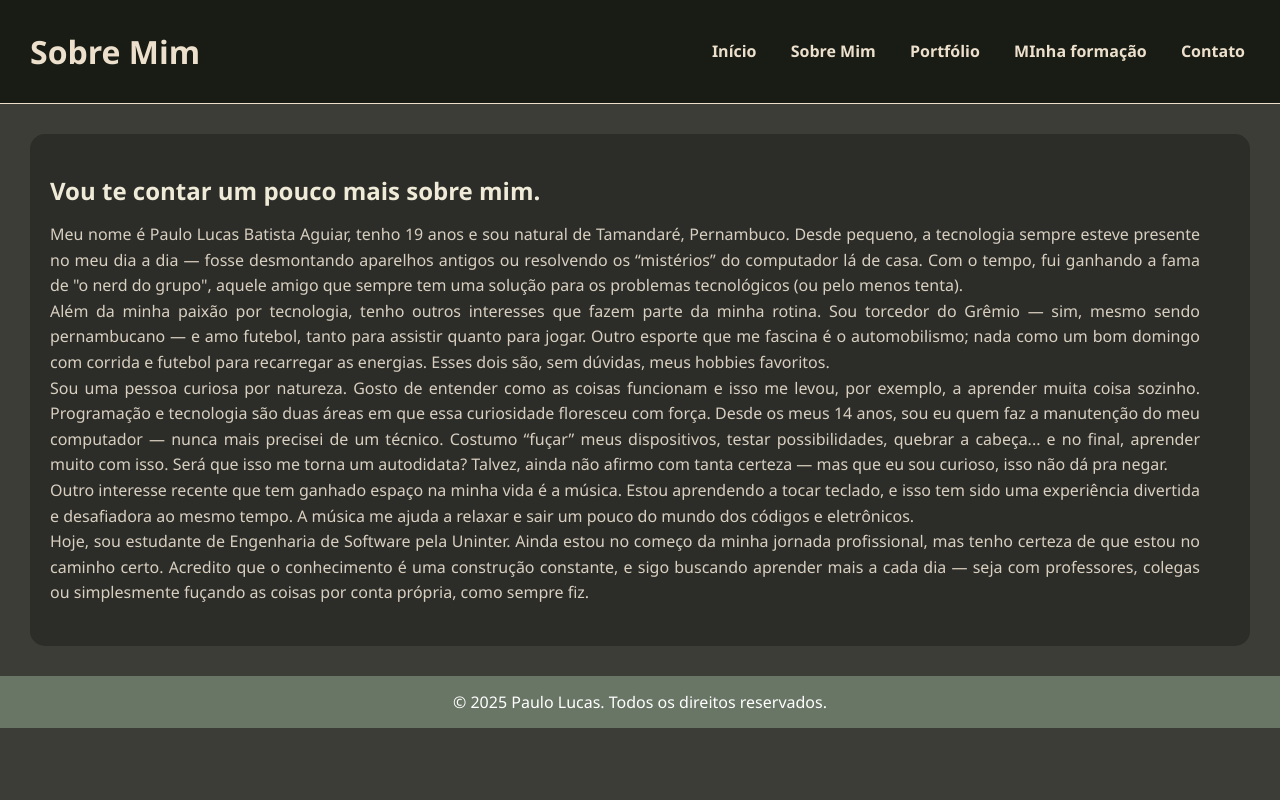
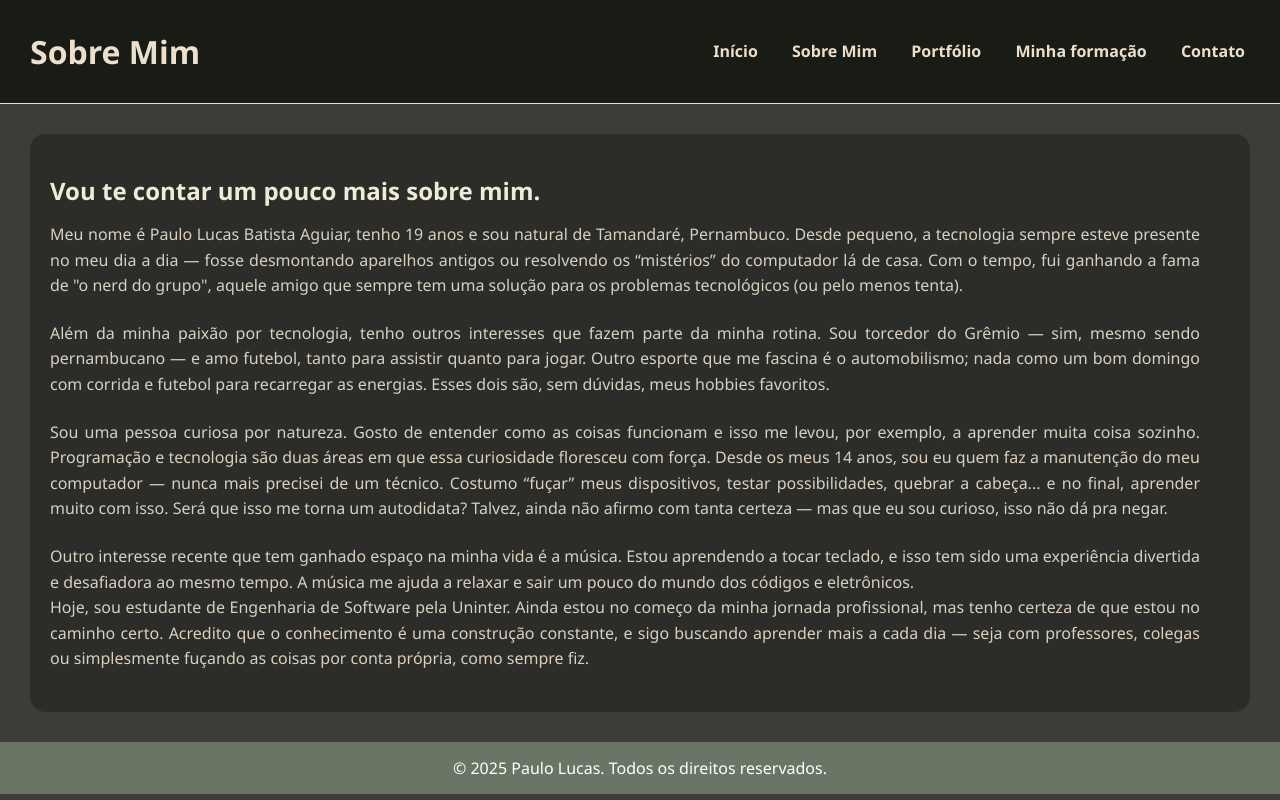
Before and after one commit to PauloAg1/projetoSite, a plain HTML site: page sobreMim.html in a window 1280 px wide. Drawn offline with Linux system fonts and the light colour scheme.

Commit message:
Update sobreMim.html

```diff
--- a/sobreMim.html
+++ b/sobreMim.html
@@ -14,7 +14,7 @@
             <a href="index.html">Início</a>
             <a href="sobreMim.html">Sobre Mim</a>
             <a href="portfolio.html">Portfólio</a>
-            <a href="minhaFormacao.html">MInha formação</a>
+            <a href="minhaFormacao.html">Minha formação</a>
             <a href="contato.html">Contato</a>
         </nav>
     </header>
@@ -22,11 +22,11 @@
         <div class="apresentacao">
             <h2>Vou te contar um pouco mais sobre mim.</h2>
             <p>Meu nome é Paulo Lucas Batista Aguiar, tenho 19 anos e sou natural de Tamandaré, Pernambuco. Desde pequeno, a tecnologia sempre esteve presente no meu dia a dia — fosse desmontando aparelhos antigos ou resolvendo os “mistérios” do computador lá de casa. Com o tempo, fui ganhando a fama de "o nerd do grupo", aquele amigo que sempre tem uma solução para os problemas tecnológicos (ou pelo menos tenta).</p>
-
+            <br>
             <p>Além da minha paixão por tecnologia, tenho outros interesses que fazem parte da minha rotina. Sou torcedor do Grêmio — sim, mesmo sendo pernambucano — e amo futebol, tanto para assistir quanto para jogar. Outro esporte que me fascina é o automobilismo; nada como um bom domingo com corrida e futebol para recarregar as energias. Esses dois são, sem dúvidas, meus hobbies favoritos.</p>
-
+            <br>
             <p>Sou uma pessoa curiosa por natureza. Gosto de entender como as coisas funcionam e isso me levou, por exemplo, a aprender muita coisa sozinho. Programação e tecnologia são duas áreas em que essa curiosidade floresceu com força. Desde os meus 14 anos, sou eu quem faz a manutenção do meu computador — nunca mais precisei de um técnico. Costumo “fuçar” meus dispositivos, testar possibilidades, quebrar a cabeça... e no final, aprender muito com isso. Será que isso me torna um autodidata? Talvez, ainda não afirmo com tanta certeza — mas que eu sou curioso, isso não dá pra negar.</p>
-
+            <br>
             <p>Outro interesse recente que tem ganhado espaço na minha vida é a música. Estou aprendendo a tocar teclado, e isso tem sido uma experiência divertida e desafiadora ao mesmo tempo. A música me ajuda a relaxar e sair um pouco do mundo dos códigos e eletrônicos.</p>
 
             <p>Hoje, sou estudante de Engenharia de Software pela Uninter. Ainda estou no começo da minha jornada profissional, mas tenho certeza de que estou no caminho certo. Acredito que o conhecimento é uma construção constante, e sigo buscando aprender mais a cada dia — seja com professores, colegas ou simplesmente fuçando as coisas por conta própria, como sempre fiz.</p>
```
